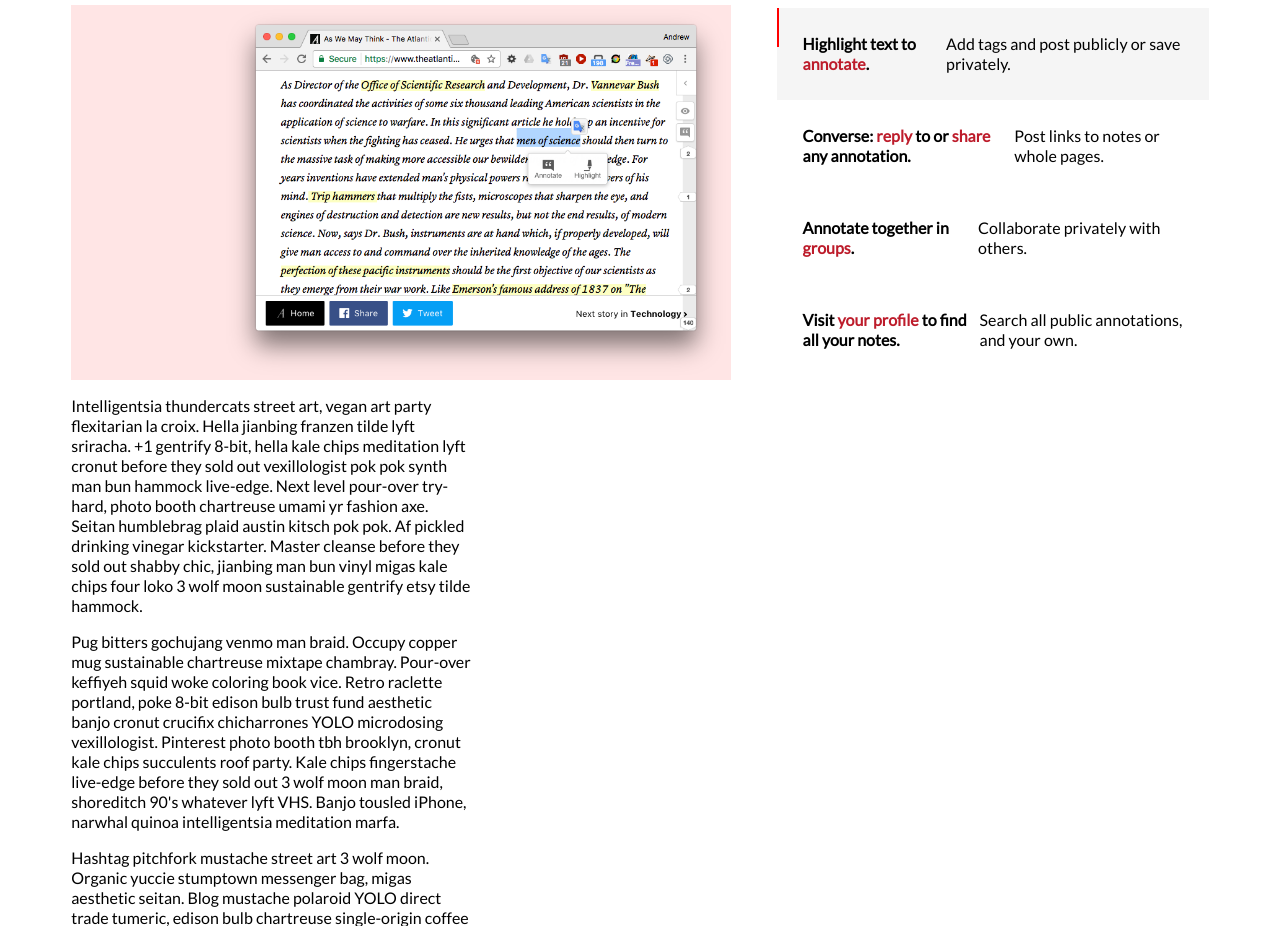
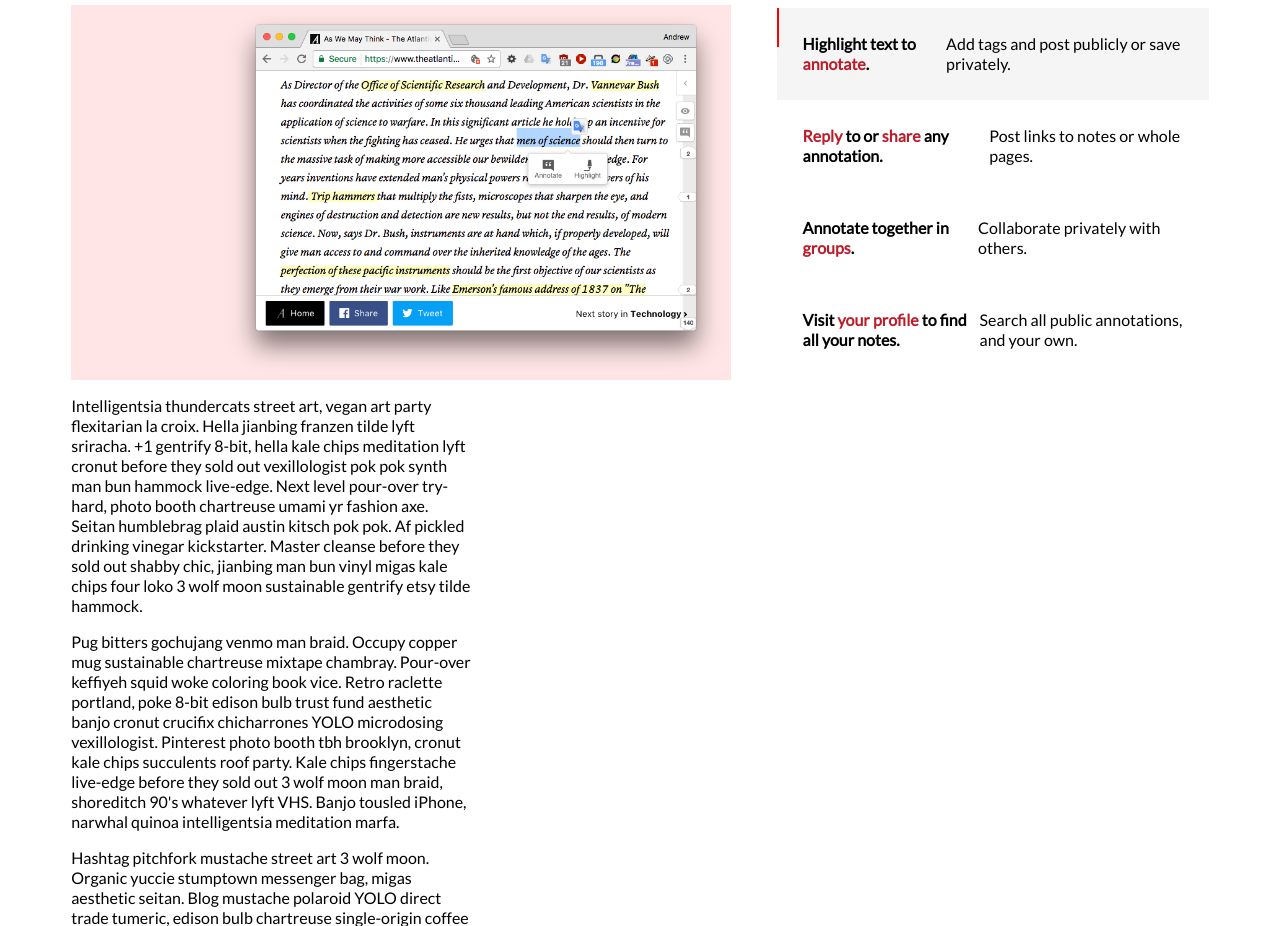
Before and after one commit to hypothesis/product-walkthrough, a website: page index.html in a window 1280 px wide. Shown: the part 2060-2986 px from the top of the page. Drawn offline with nearby package versions, Linux system fonts and the light colour scheme.

Commit message:
simplifying Ch2 caption

```diff
--- a/index.html
+++ b/index.html
@@ -79,7 +79,7 @@
                             <div class="caption-body">Add tags and post publicly or save privately.</div>
                         </figcaption>
                         <figcaption class="selected">
-                            <div class="caption-head">Converse: <span class="caption-emphasis">reply</span> to or <span class="caption-emphasis">share</span> any annotation.</div>
+                            <div class="caption-head"><span class="caption-emphasis">Reply</span> to or <span class="caption-emphasis">share</span> any annotation.</div>
                             <div class="caption-body">Post links to notes or whole pages.</div>
                         </figcaption>
                         <figcaption class="selected">
```
